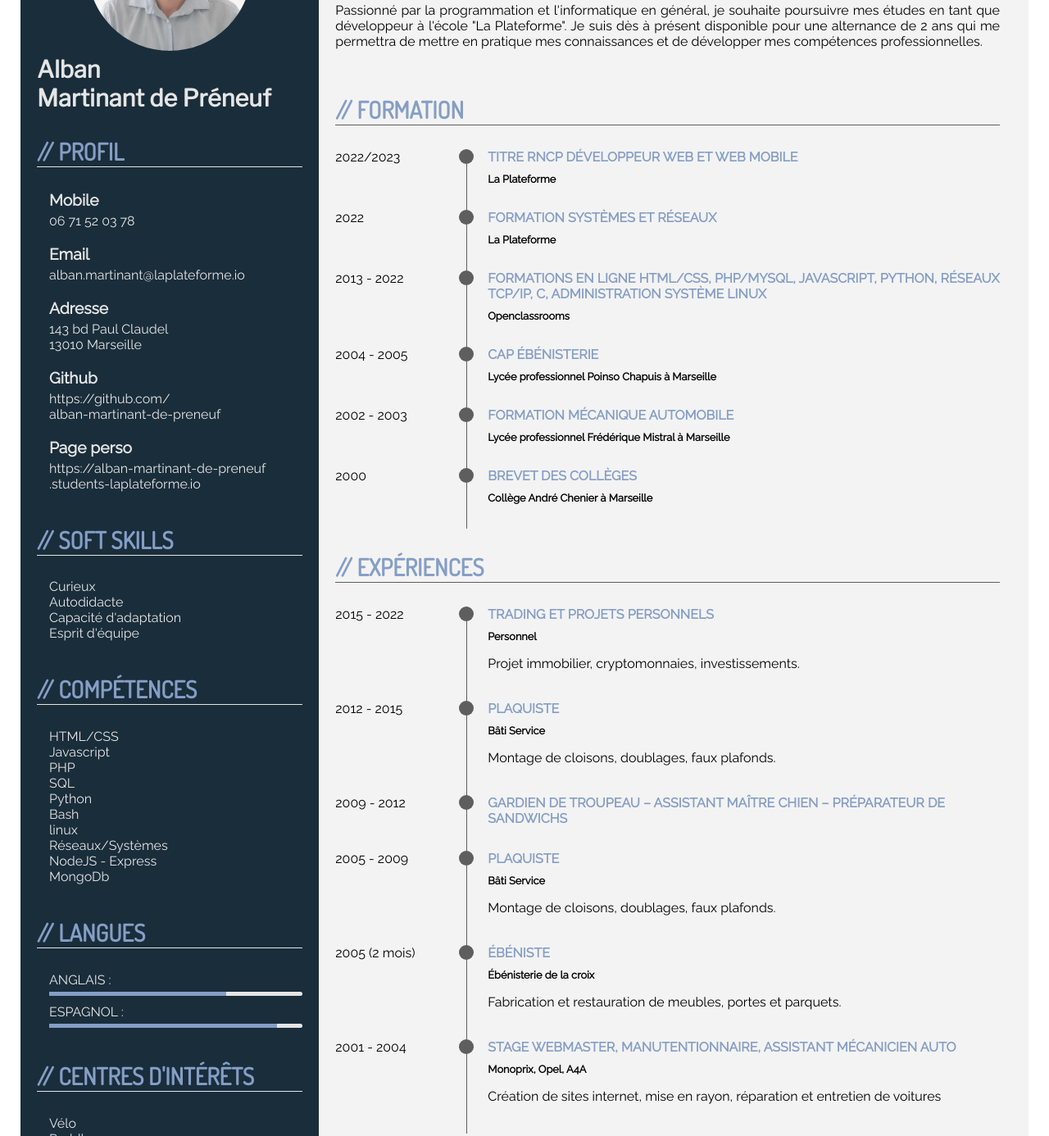
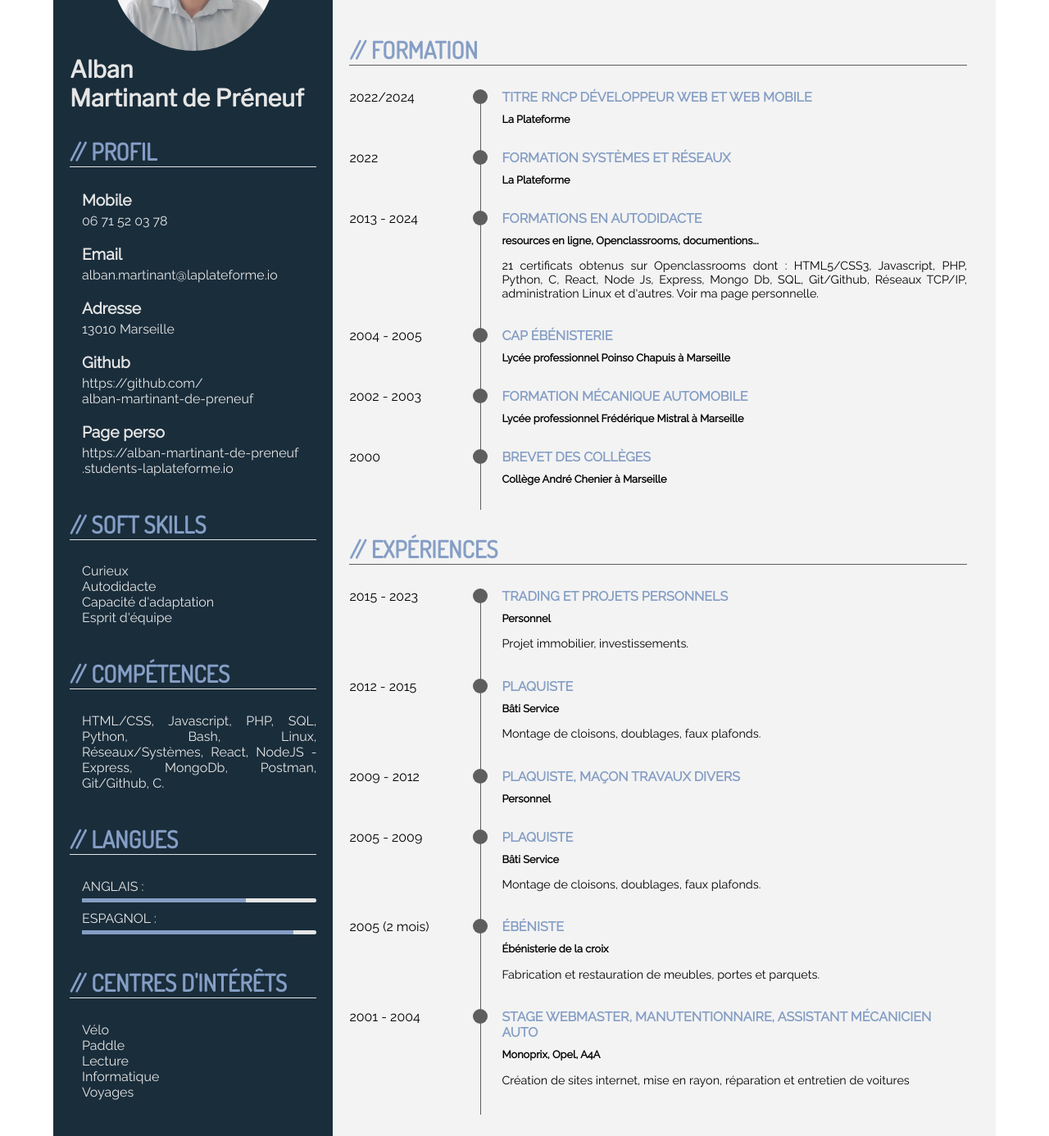
Before and after one commit to alban-martinant-de-preneuf/cv-html-css, a plain HTML site: page index.html in a window 1280 px wide. Shown: the part 246-1632 px from the top of the page at 82% size. Drawn offline with nearby package versions, Linux system fonts and the light colour scheme.

Commit message:
update informations

```diff
--- a/cv-alban-martinant-de-preneuf.css
+++ b/cv-alban-martinant-de-preneuf.css
@@ -8,7 +8,7 @@ body {
     background-color: #859EC5;
     padding-top: 58px;
     display: flex;
-    width: 1230px;
+    width: 1150px;
     border-radius: 2px;
     /*box-shadow: 0px 3px 8px #5E5E5E;*/
 }
@@ -51,7 +51,10 @@ header {
     width: 200px;
     height: auto;
     /*border: solid 1px #E5E5E5;*/
+}
 
+#skills p {
+    padding-left: 15px;
 }
 
 h2 {
@@ -167,6 +170,10 @@ aside section {
     padding-bottom: 20px;
 }
 
+.historyDetails p {
+    font-size: 0.9em;
+}
+
 .blue {
     color: #859EC5;
 }
--- a/index.html
+++ b/index.html
@@ -36,7 +36,6 @@
                     </li>
                     <li>
                         <h6>Adresse</h6>
-                        143 bd Paul Claudel<br>
                         13010 Marseille
                     </li>
                     <li>
@@ -62,20 +61,9 @@
                     <li>Esprit d'équipe</li>
                 </ul>
             </section>
-            <section>
+            <section id="skills">
                 <h3><span class="blue">// </span>compétences</h3>
-                <ul>
-                    <li>HTML/CSS</li>
-                    <li>Javascript</li>
-                    <li>PHP</li>
-                    <li>SQL</li>
-                    <li>Python</li>
-                    <li>Bash</li>
-                    <li>linux</li>
-                    <li>Réseaux/Systèmes</li>
-                    <li>NodeJS - Express</li>
-                    <li>MongoDb</li>
-                </ul>
+                <p>HTML/CSS, Javascript, PHP, SQL, Python, Bash, Linux, Réseaux/Systèmes, React, NodeJS - Express, MongoDb, Postman, Git/Github, C.</p>
             </section>
 
             <section>
@@ -133,15 +121,15 @@
 
         <div id="principal">
             <header>
-                <h1>Développeur</br> Recherche d'alternance</h1>
-                <p>Passionné par la programmation et l'informatique en général, je souhaite poursuivre mes études en tant que développeur à l'école "La Plateforme". Je suis dès à présent disponible pour une alternance de 2 ans qui me permettra de mettre en pratique mes connaissances et de développer mes compétences professionnelles.</p>
+                <h1>Développeur</h1>
+                <p>Fraîchement diplômé d'un titre RNCP de développeur web et mobile, je suis à la recherche d'un poste afin de mettre en pratique mes connaissances et de développer mes compétences professionnelles.</p>
             </header>
 
             <section>
                 <h3><span class="blue">// </span>formation</h3>
                 <div class="historyDiv">
                     <div class="dateDiv">
-                        2022/2023
+                        2022/2024
                         <div class="blackPoint"></div>
                     </div>
                     <div class="historyDetails">
@@ -161,13 +149,13 @@
                 </div>
                 <div class="historyDiv">
                     <div class="dateDiv">
-                        2013 - 2022
+                        2013 - 2024
                         <div class="blackPoint"></div>
                     </div>
                     <div class="historyDetails">
-                        <h4>Formations en ligne HTML/CSS, PHP/MySQL,
-                            Javascript, Python, réseaux TCP/IP, C, administration système Linux</h4>
-                        <h5>Openclassrooms</h5>
+                        <h4>Formations en Autodidacte</h4>
+                        <h5>resources en ligne, Openclassrooms, documentions...</h5>
+                        <p>21 certificats obtenus sur Openclassrooms dont : HTML5/CSS3, Javascript, PHP, Python, C, React, Node Js, Express, Mongo Db, SQL, Git/Github, Réseaux TCP/IP, administration Linux et d'autres. Voir <a href="https://alban-martinant-de-preneuf.students-laplateforme.io">ma page personnelle.</a></p>
                     </div>
                 </div>
                 <div class="historyDiv">
@@ -206,14 +194,14 @@
                 <h3><span class="blue">// </span>expériences</h3>
                 <div class="historyDiv">
                     <div class="dateDiv">
-                        2015 - 2022
+                        2015 - 2023
                         <div class="blackPoint"></div>
                     </div>
                     <div class="historyDetails">
                         <h4>Trading et
                             projets personnels</h4>
                         <h5>Personnel</h5>
-                        <p>Projet immobilier, cryptomonnaies, investissements.</p>
+                        <p>Projet immobilier, investissements.</p>
                     </div>
                 </div>
                 <div class="historyDiv">
@@ -233,8 +221,8 @@
                         <div class="blackPoint"></div>
                     </div>
                     <div class="historyDetails">
-                        <h4>Gardien de troupeau – Assistant maître
-                            chien – Préparateur de sandwichs</h4>
+                        <h4>Plaquiste, maçon travaux divers</h4>
+                        <h5>Personnel</h5>
                     </div>
                 </div>
                 <div class="historyDiv">
```
